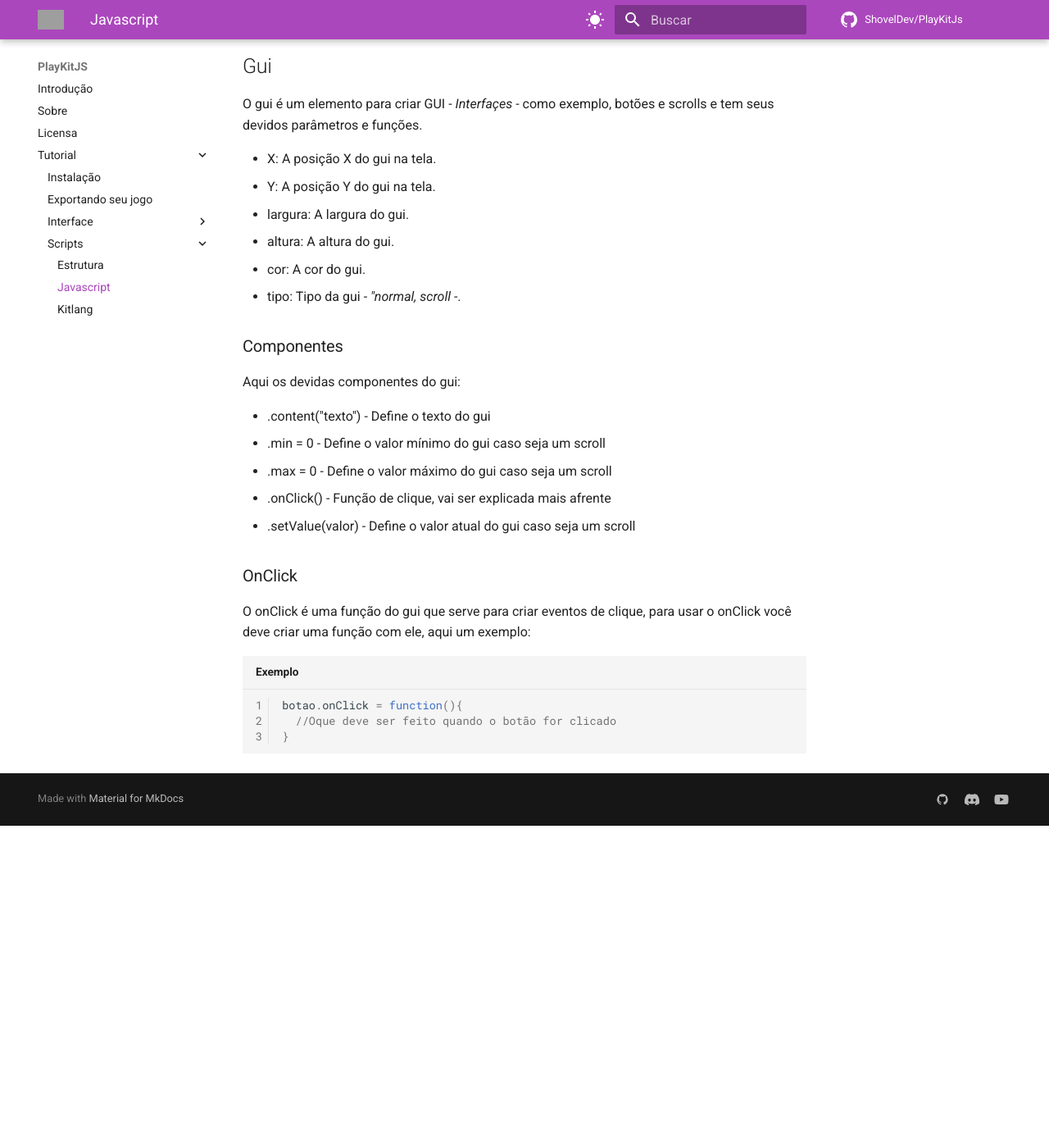
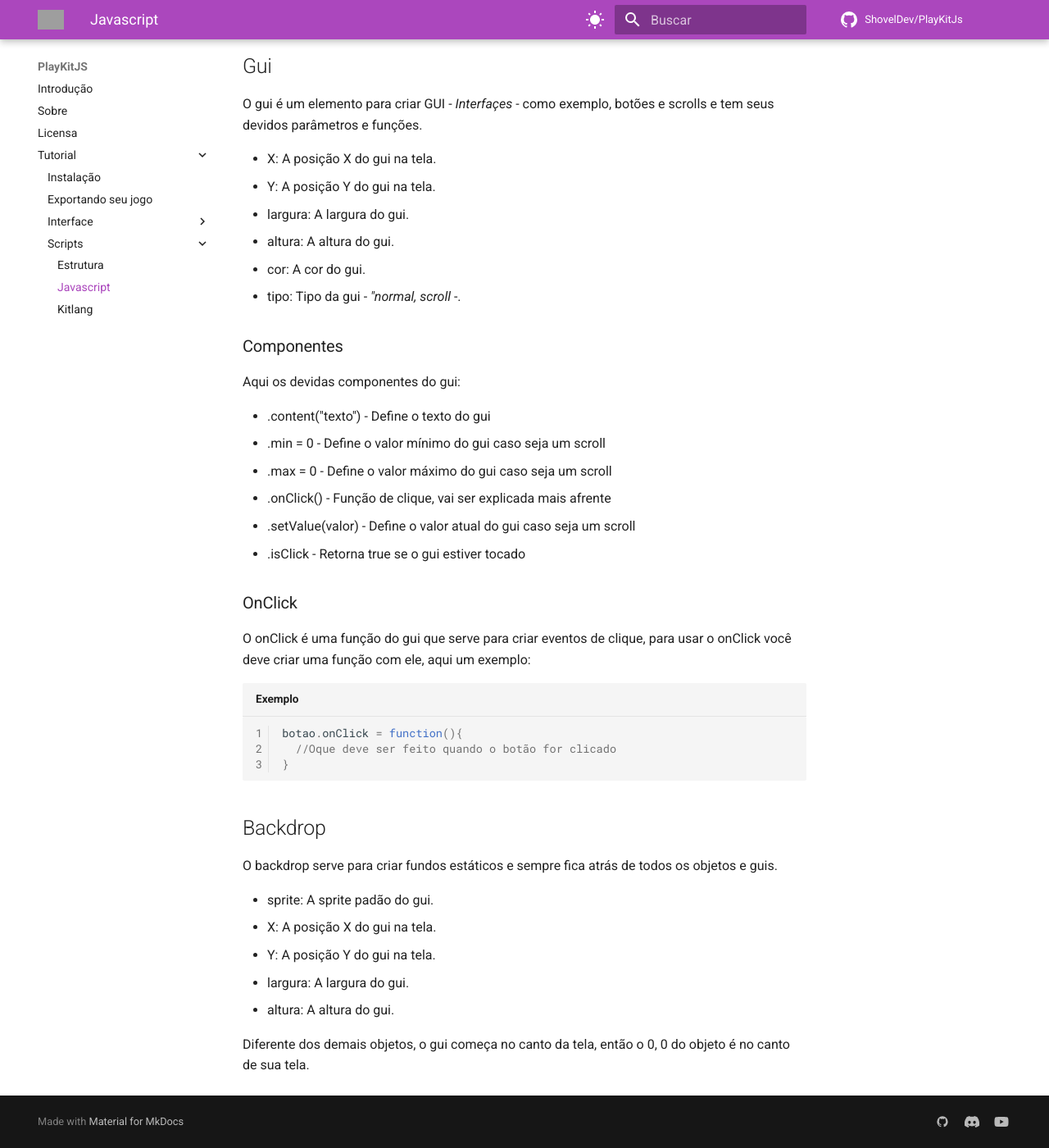
Before and after one commit to Lobooooooo14/docs-PlayKitJS, an MkDocs documentation site: the page built from docs/tutorial/scripts/javascript/index.md, in a window 1280 px wide and 1400 px high, scrolled down 2280 px. Shown: the whole window at 82% size. Built offline with MkDocs 1.6.1 and Material for MkDocs 9.7.7, drawn with Linux system fonts in a browser that asks for light colours; comment, search, counter and statistics services are not loaded; before the commit the page ends 3287 px from its top, so only the background shows below that; grey boxes are pictures that could not be loaded.

Commit message:
index.md

````diff
--- a/docs/tutorial/scripts/javascript/index.md
+++ b/docs/tutorial/scripts/javascript/index.md
@@ -93,6 +93,7 @@ Aqui os devidas componentes do gui:
 - .max = 0 - Define o valor máximo do gui caso seja um scroll
 - .onClick() - Função de clique, vai ser explicada mais afrente
 - .setValue(valor) - Define o valor atual do gui caso seja um scroll
+- .isClick - Retorna true se o gui estiver tocado
 
 ### OnClick
 
@@ -103,3 +104,15 @@ botao.onClick = function(){
   //Oque deve ser feito quando o botão for clicado
 }
 ```
+
+## Backdrop
+
+O backdrop serve para criar fundos estáticos e sempre fica atrás de todos os objetos e guis.
+
+- sprite: A sprite padão do gui.
+- X: A posição X do gui na tela.
+- Y: A posição Y do gui na tela.
+- largura: A largura do gui.
+- altura: A altura do gui.
+
+Diferente dos demais objetos, o gui começa no canto da tela, então o 0, 0 do objeto é no canto de sua tela.
````
